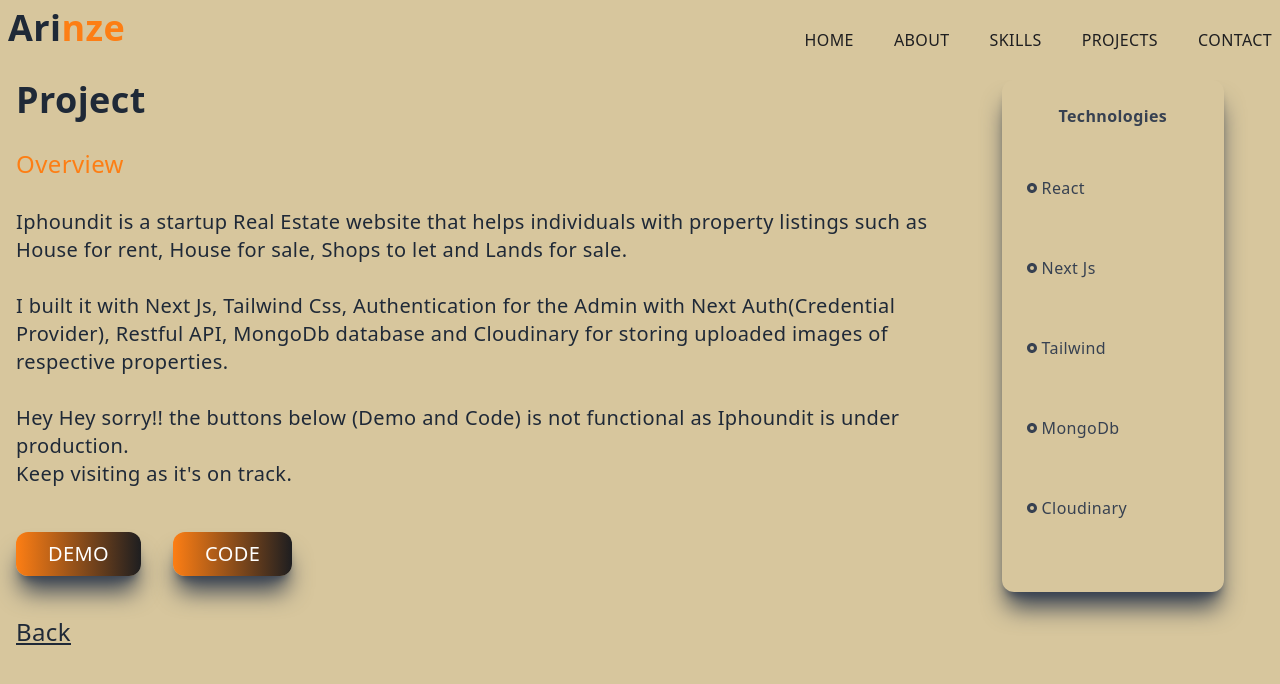
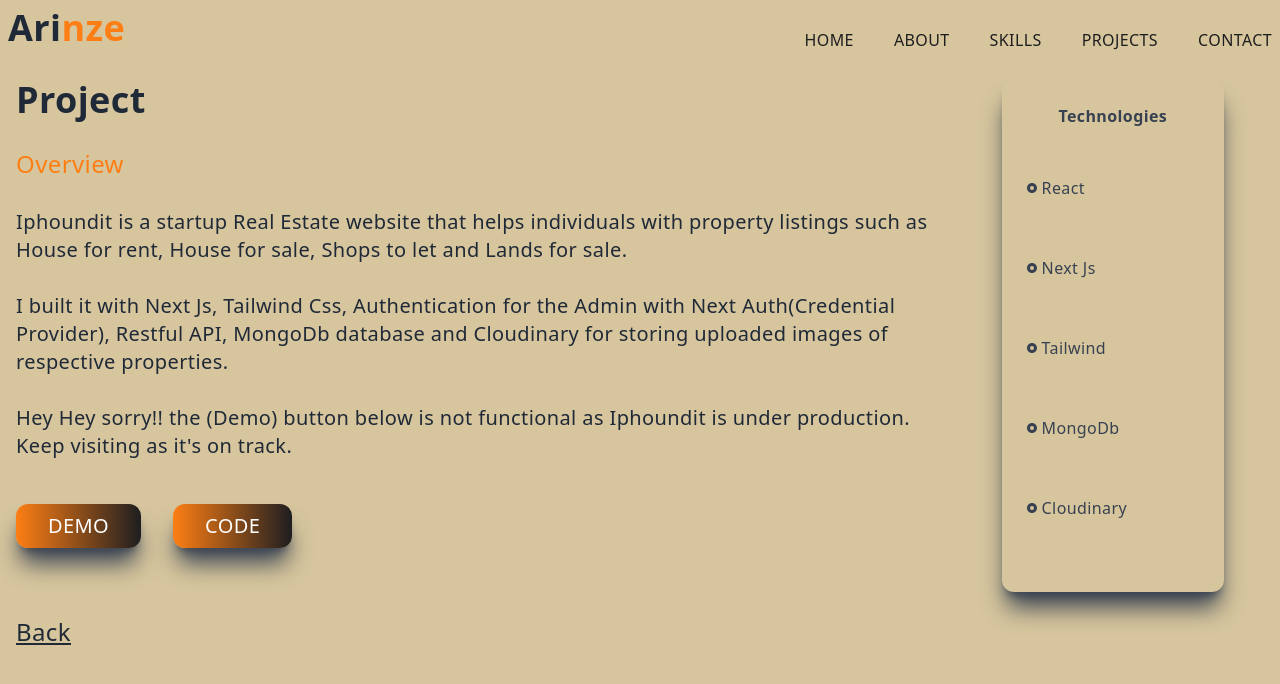
Before and after one commit to Aribobo/Arinze, a Next.js app: page /Property in a window 1280 px wide. Shown: the top 684 px of the page. Built offline with nearby package versions, Linux system fonts and the light colour scheme.

Commit message:
property modified

```diff
--- a/pages/Property.jsx
+++ b/pages/Property.jsx
@@ -26,13 +26,13 @@ const Property = () => {
           </p>
           <br />
           <p>
-           Hey Hey sorry!! the buttons below (Demo and Code) is not functional as Iphoundit is under production.
+           Hey Hey sorry!! the (Demo) button below is not functional as Iphoundit is under production.
             <br />
           Keep visiting as it&apos;s on track.
           </p>
           <br />
           <button className="px-8 py-2 mt-4 mr-8 ">Demo</button>
-          <button className="px-8 py-2 mt-4 mr-4">Code</button>
+          <a href="https://github.com/Aribobo/My-portfolio"><button className="px-8 py-2 mt-4 mr-4">Code</button></a>
         </div>
         <div className="col-span-4 md:col-span-1 shadow-xl shadow-gray-700 rounded-xl p-4 text-md">
           <div className="p-2">
```
